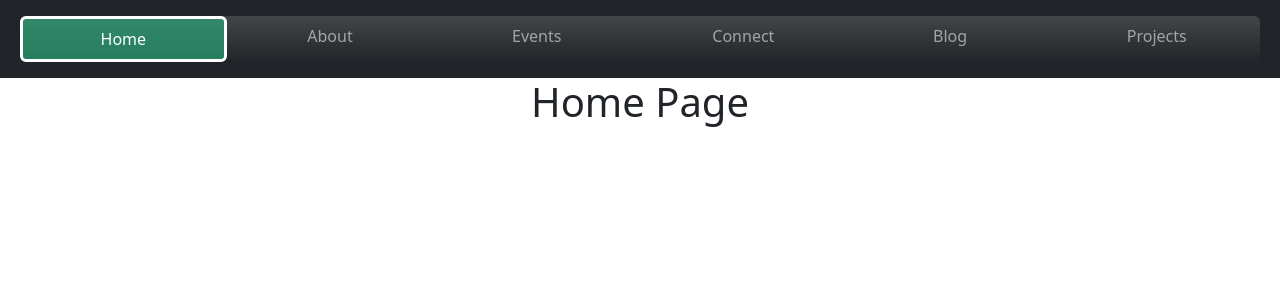
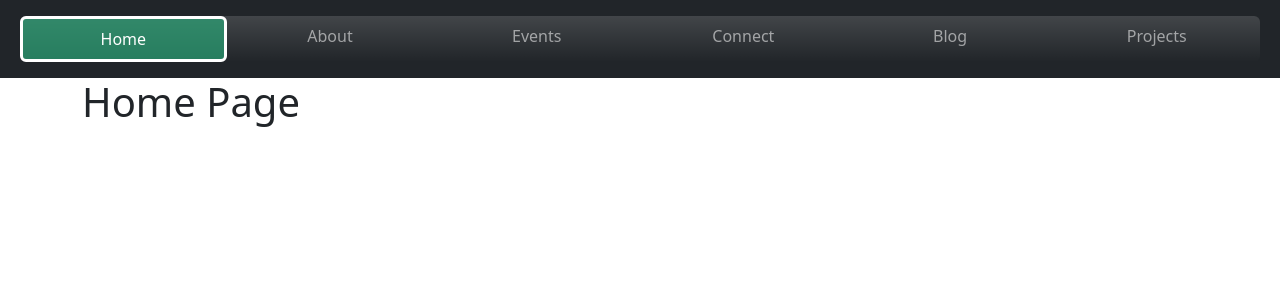
Before and after one commit to TheClutchC/chattacode-reactified, a React (Create React App) app: page / in a window 1280 px wide. Shown: the top 300 px of the page. Built offline with nearby package versions, Linux system fonts and the light colour scheme.

Commit message:
fix #3984573

```diff
--- a/package.json
+++ b/package.json
@@ -1,5 +1,5 @@
 {
-  "homepage": "https://TheClutchC.github.io/chattacode-reactified/",
+  "homepage": "https://TheClutchC.github.io/chattacode-reactified",
   "name": "chattacode-reactified",
   "version": "0.1.0",
   "private": true,
--- a/src/App.js
+++ b/src/App.js
@@ -1,5 +1,5 @@
 import './App.scss';
-import { BrowserRouter, Routes, Route } from 'react-router-dom';
+import { HashRouter, Routes, Route } from 'react-router-dom';
 import NavBar from './components/NavBar';
 import HomePage from './pages/HomePage';
 import AboutPage from './pages/AboutPage';
@@ -10,10 +10,10 @@ import ProjectsPage from './pages/ProjectsPage';
 
 function App() {
   return (
-    <BrowserRouter basename='/'>
-      <div className="App">
+    <HashRouter>
+      <nav>
         <NavBar />
-        <div>
+      </nav>
       <Routes>
         <Route exact path='/about' element={<AboutPage />} />
         <Route exact path='/events' element={<EventsPage />} />
@@ -22,9 +22,7 @@ function App() {
         <Route exact path='/projects' element={<ProjectsPage />} />
         <Route exact path='/' element={<HomePage />} />
       </Routes>
-        </div>
-      </div>
-    </BrowserRouter>
+    </HashRouter>
   );
 }
 
```
Lines whose indentation alone changed are shown as unchanged.
